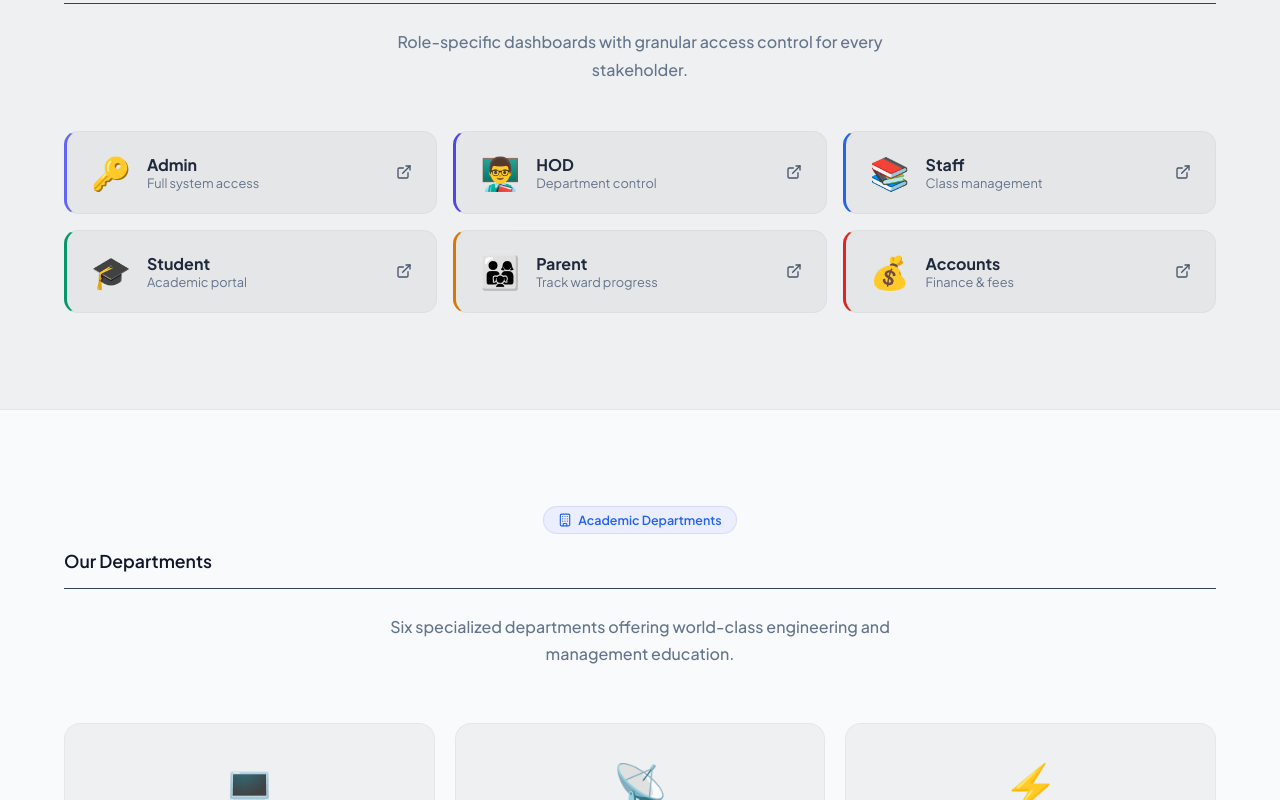
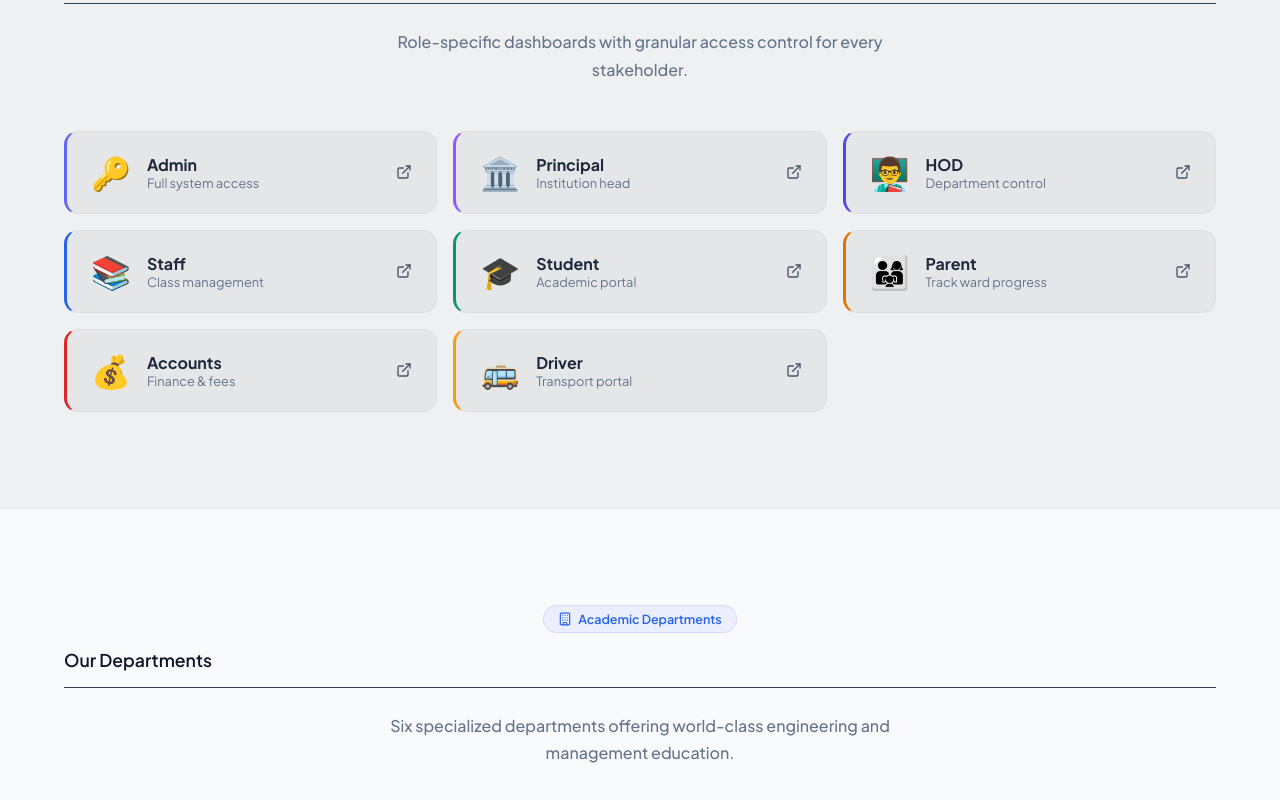
Before and after one commit to forgeindiaconnect-Techies/College-ERP-FIC, a React (Vite) app: page / in a window 1280 px wide. Shown: the part 1980-2780 px from the top of the page. Built offline with nearby package versions, Linux system fonts and the light colour scheme.

Commit message:
feat: update login portals and direct login routing

```diff
--- a/src/pages/Login.jsx
+++ b/src/pages/Login.jsx
@@ -1,5 +1,5 @@
 import React, { useState } from 'react';
-import { useNavigate, Link } from 'react-router-dom';
+import { useNavigate, Link, useLocation } from 'react-router-dom';
 import { GraduationCap, Lock, Mail, Eye, EyeOff, ArrowRight, Shield, Award, Users, BookOpen, Briefcase } from 'lucide-react';
 import { loginUser } from '../api/index';
 import './Login.css';
@@ -120,9 +120,13 @@ const applySession = (userData) => {
 
 const UnifiedLogin = () => {
   const navigate = useNavigate();
+  const location = useLocation();
+  const queryParams = new URLSearchParams(location.search);
+  const initialRole = queryParams.get('role');
+
   const [email, setEmail] = useState('');
   const [password, setPassword] = useState('');
-  const [selectedRole, setSelectedRole] = useState('');
+  const [selectedRole, setSelectedRole] = useState(initialRole || '');
   const [showPwd, setShowPwd] = useState(false);
   const [error, setError] = useState('');
   const [loading, setLoading] = useState(false);
@@ -212,11 +216,12 @@ const UnifiedLogin = () => {
             <div style={{ padding: '16px 24px', background: '#1e293b', borderRadius: '16px', marginBottom: '20px', boxShadow: '0 4px 12px rgba(0,0,0,0.05)' }}>
               <img src="/logo.svg" alt="ERPSYS Logo" style={{ width: '140px', height: 'auto', display: 'block' }} />
             </div>
-            <h2>Welcome Back!</h2>
-            <p>Login to your ERP account</p>
+            <h2>{initialRole ? `${initialRole} Login` : 'Welcome Back!'}</h2>
+            <p>{initialRole ? `Login to your ${initialRole} account` : 'Login to your ERP account'}</p>
           </div>
 
           <form onSubmit={handleLogin} className="unified-form">
+            {!initialRole && (
               <div className="input-group">
                 <label>User Role</label>
                 <div className="input-wrapper">
@@ -234,6 +239,7 @@ const UnifiedLogin = () => {
                   </select>
                 </div>
               </div>
+            )}
 
             <div className="input-group">
               <label>Username</label>
--- a/src/pages/landing/LandingPage.jsx
+++ b/src/pages/landing/LandingPage.jsx
@@ -36,12 +36,14 @@ const STATS = [
 ];
 
 const LOGIN_PORTALS = [
-  { role: 'Admin',      path: '/login', icon: '🔑', color: 'var(--primary)', desc: 'Full system access' },
-  { role: 'HOD',        path: '/login', icon: '👨‍🏫', color: '#4F46E5', desc: 'Department control' },
-  { role: 'Staff',      path: '/login', icon: '📚', color: '#2563eb', desc: 'Class management' },
-  { role: 'Student',    path: '/login', icon: '🎓', color: '#059669', desc: 'Academic portal' },
-  { role: 'Parent',     path: '/login', icon: '👨‍👩‍👧', color: '#d97706', desc: 'Track ward progress' },
-  { role: 'Accounts',   path: '/login', icon: '💰', color: '#dc2626', desc: 'Finance & fees' },
+  { role: 'Admin',      path: '/login?role=Admin', icon: '🔑', color: 'var(--primary)', desc: 'Full system access' },
+  { role: 'Principal',  path: '/login?role=Principal', icon: '🏛️', color: '#8b5cf6', desc: 'Institution head' },
+  { role: 'HOD',        path: '/login?role=HOD', icon: '👨‍🏫', color: '#4F46E5', desc: 'Department control' },
+  { role: 'Staff',      path: '/login?role=Staff', icon: '📚', color: '#2563eb', desc: 'Class management' },
+  { role: 'Student',    path: '/login?role=Student', icon: '🎓', color: '#059669', desc: 'Academic portal' },
+  { role: 'Parent',     path: '/login?role=Parent', icon: '👨‍👩‍👧', color: '#d97706', desc: 'Track ward progress' },
+  { role: 'Accounts',   path: '/login?role=Accounts', icon: '💰', color: '#dc2626', desc: 'Finance & fees' },
+  { role: 'Driver',     path: '/login?role=Driver', icon: '🚌', color: '#f59e0b', desc: 'Transport portal' },
 ];
 
 const ANNOUNCEMENTS = [
```
Lines whose indentation alone changed are shown as unchanged.
